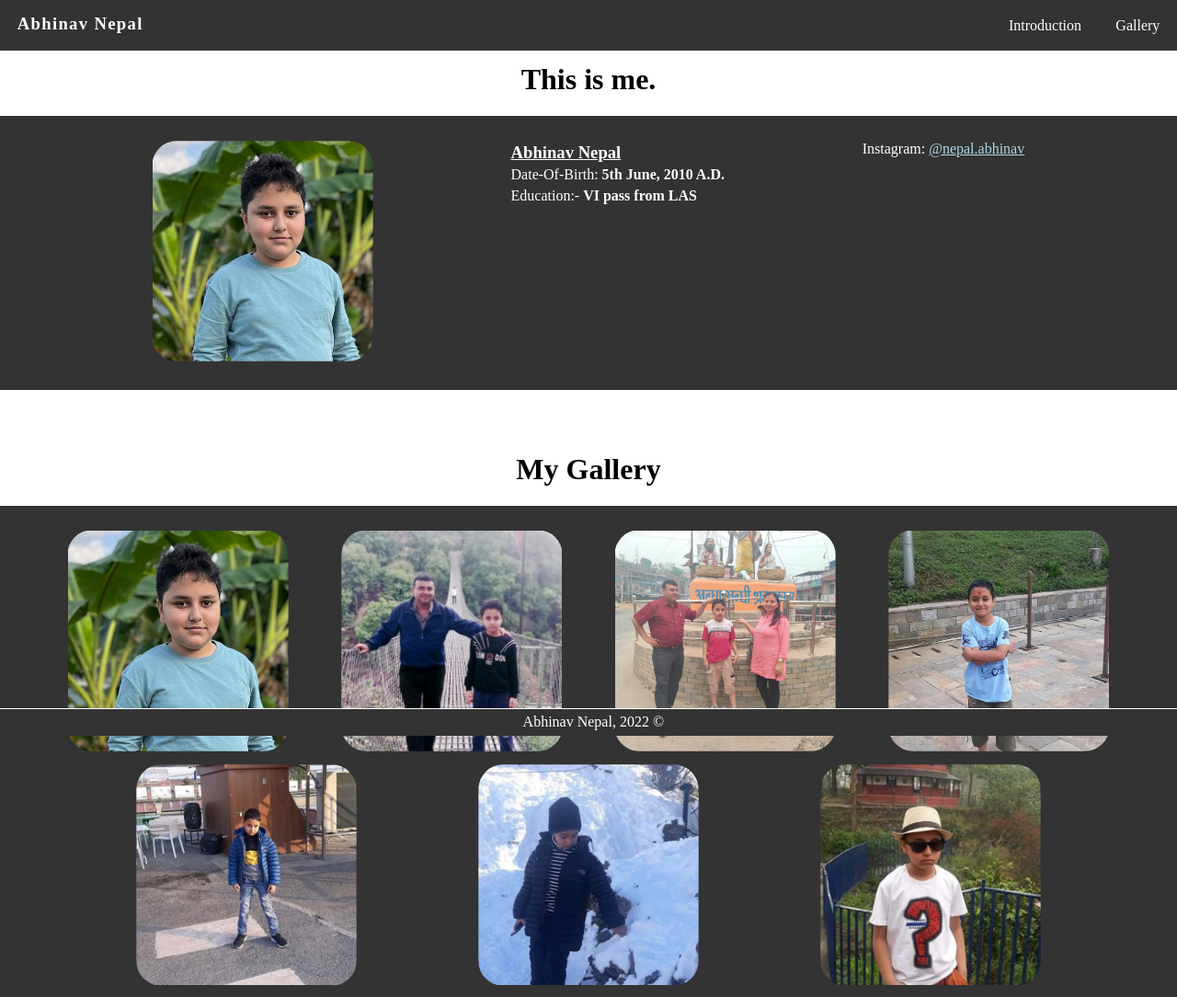
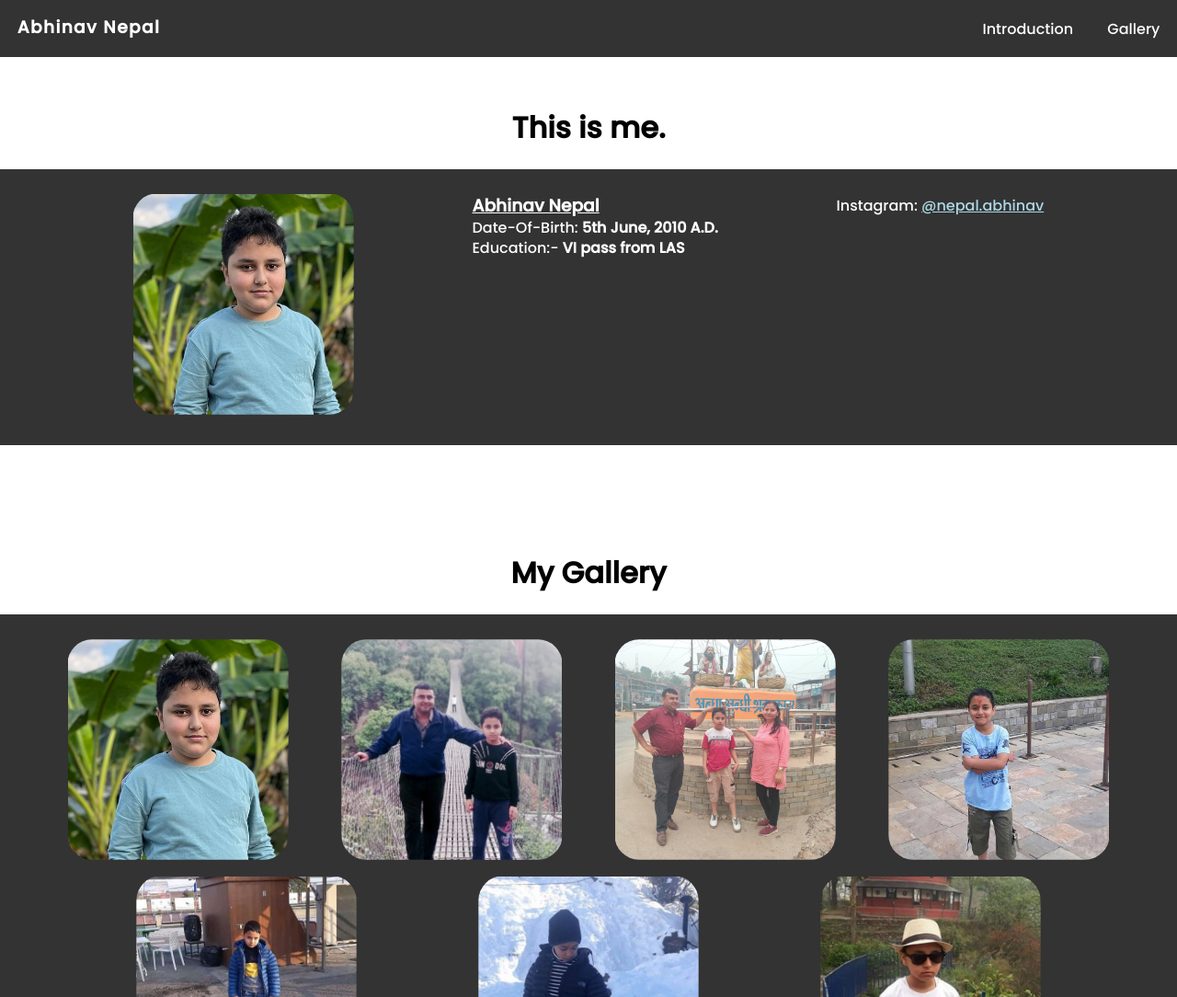
Before and after one commit to abhinavnepal7/MySite, a plain HTML site: page index.html in a window 1280 px wide. Shown: the top 1084 px of the page at 92% size. Drawn offline with Linux system fonts and the light colour scheme.

Commit message:
Add files via upload

```diff
--- a/index.html
+++ b/index.html
@@ -26,8 +26,8 @@
                 <div class="img"><img src="myPhoto.jpg" alt="Abhinav Nepal, In Taudaha,Kathmandu,Nepal"></div>
                 <div class="about">
                     <strong style="font-size: 14pt; text-decoration: underline;">Abhinav Nepal</strong> <br>
-                    Date-Of-Birth: <strong>5th June, 2010 A.D.</strong> <br>
-                    Education:- <strong>VI pass from LAS</strong> <br>
+                    Date-Of-Birth: <strong><span>5th June, 2010 A.D.</span></strong> <br>
+                    Education:- <strong><span>VI pass from LAS</span></strong> <br>
                 </div>
                 <div class="contact">Instagram: <a target="_blank" href="https://www.instagram.com/nepal.abhinav/" style="color: lightblue;">@nepal.abhinav</a></div>
             </div>
--- a/style.css
+++ b/style.css
@@ -1,8 +1,10 @@
+@import url('https://fonts.googleapis.com/css2?family=Poppins:wght@500&display=swap');
+
 html{
     scroll-behavior: smooth;
 }
 body{
-    font-family: gotham;
+    font-family: 'Poppins', sans-serif;
     margin: 0;
 }
 
@@ -44,8 +46,6 @@ header a:hover {
 }
 /* FOOTER */
 footer {
-    position: sticky;
-    bottom: 0;
     width: 100%;
     background-color: #333;
     color: white;
@@ -57,8 +57,11 @@ footer {
 }
 
 /* SECTION */
+section{
+    min-height: 100vh;
+}
 section .div{
-    padding-top: 35pt;
+    padding-top: 70pt;
 }
 section .strongtext{
     text-align: center;
@@ -87,3 +90,6 @@ section .about{
 section .contact{
     padding: 4pt;
 }
+section span{
+    white-space: nowrap;
+}
```
